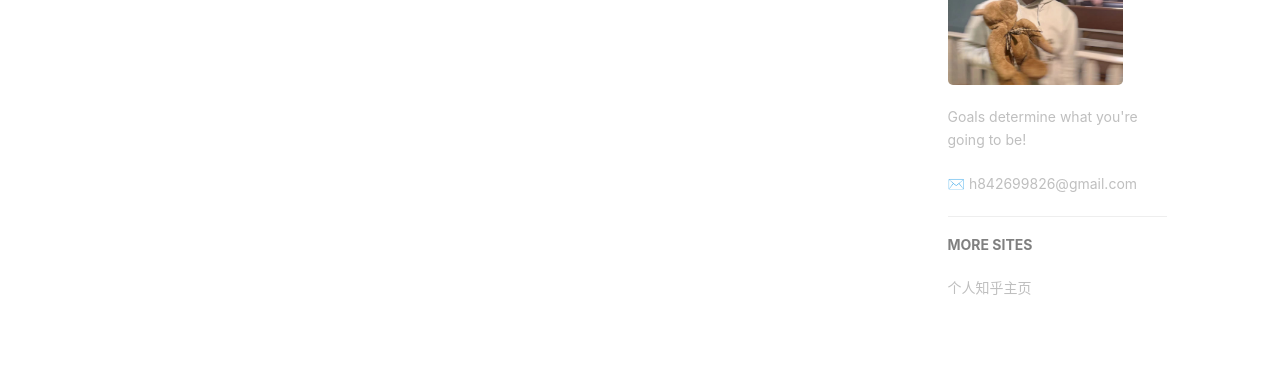
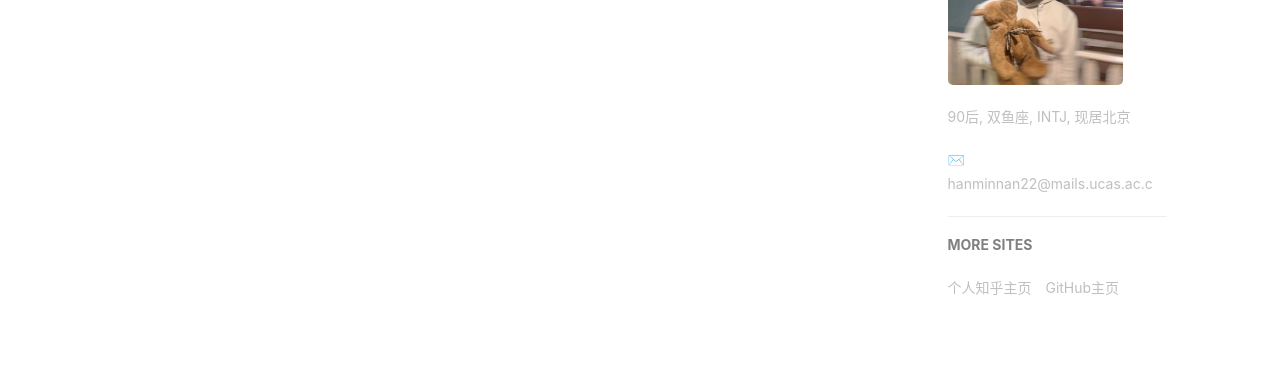
Before and after one commit to bingchuH/bingchuH.github.io, a Jekyll site: the page built from 3-about.html, in a window 1280 px wide. Shown: the part 696-1080 px from the top of the page. Built offline with Jekyll 4.4.1, drawn with Linux system fonts in a browser that asks for light colours; nearby versions of some CDN libraries; comment, search, counter and statistics services are not loaded.

Commit message:
modified

```diff
--- a/_config.yml
+++ b/_config.yml
@@ -2,7 +2,7 @@
 title: 个人修炼之路
 SEOTitle:
 header-img: img/post-bg-desk.jpg
-email: h842699826@gmail.com
+email: hanminnan22@mails.ucas.ac.c
 description: "一个普通人的转码修炼之路"
 keyword: "学习记录、心路历程"
 url: "https://minnanh.github.io"          # your host, for absolute URL
@@ -11,7 +11,7 @@ github_repo: "https://github.com/MinnanH/MinnanH.github.io.git" # you code repos
 
 # Sidebar settings
 sidebar: true                           # whether or not using Sidebar.
-sidebar-about-description: "Goals determine what you're going to be!"
+sidebar-about-description: "90后, 双鱼座, INTJ, 现居北京"
 sidebar-avatar: /img/about-MN.jpg      # use absolute URL, seeing it's used in both `/` and `/about/`
 
 
@@ -101,5 +101,9 @@ friends: [
     {
         title: "个人知乎主页",
         href: "https://www.zhihu.com/people/han-da-wan-12"
+    },
+    {
+        title: "GitHub主页",
+        href: "https://github.com/MinnanH"
     }
 ]
```
Also changed, not shown: _posts/2023-07-03-离湖有感.md (added, +29 -0 lines), img/ucas-musicfestival.jpg (added).
